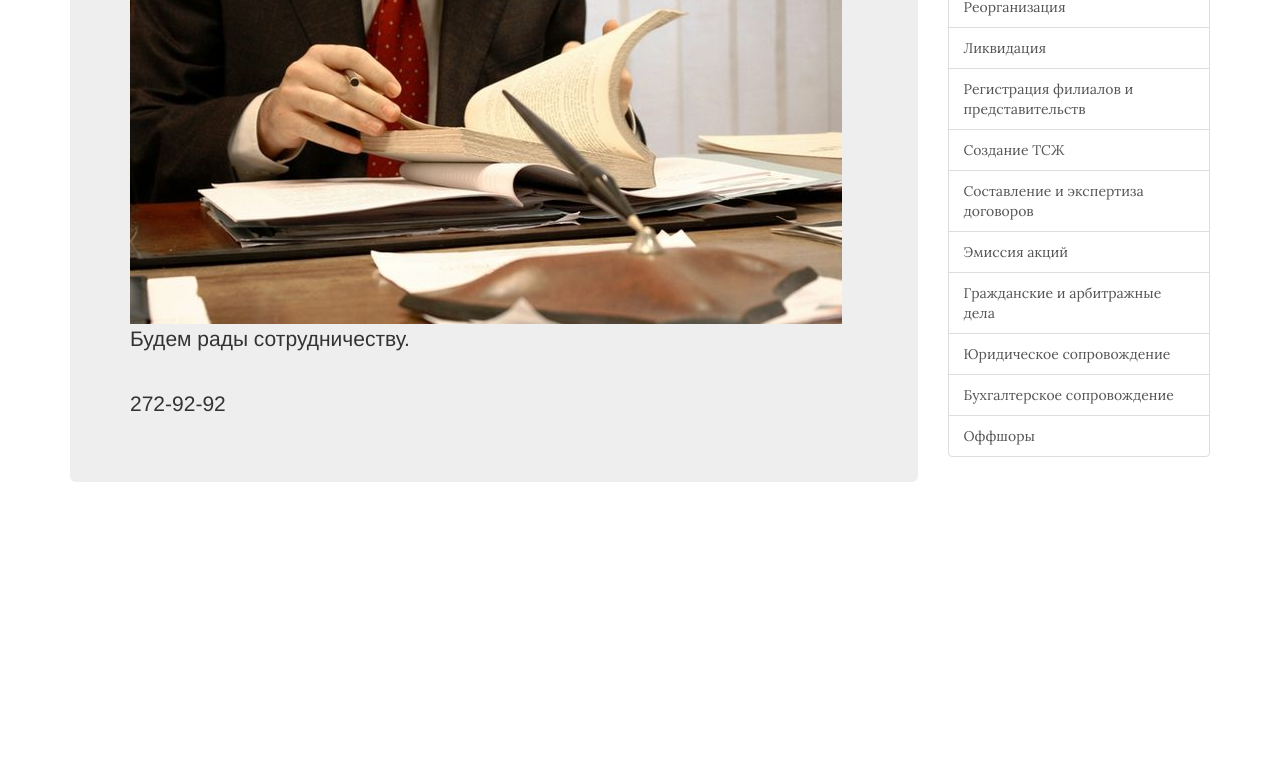
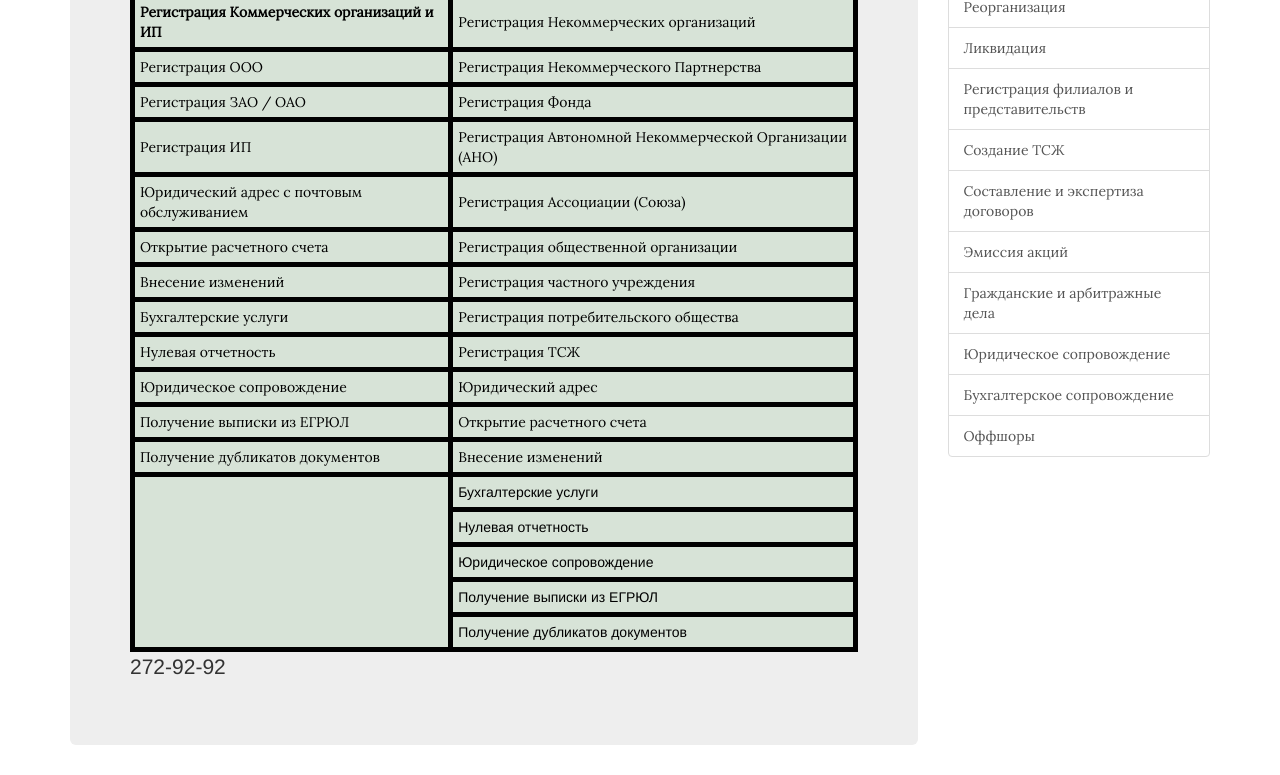
Before and after one commit to SolidShake/Sovetnik, a plain HTML site: page pages/prices.html in a window 1280 px wide. Shown: the part 297-1072 px from the top of the page. Before the commit the page ends 809 px from the top, so only its background shows below. Drawn offline with Linux system fonts and the light colour scheme.

Commit message:
add table and some styles

```diff
--- a/css/style.css
+++ b/css/style.css
@@ -3,3 +3,25 @@
 a {
   font-family: 'Lora', serif;
 }
+
+table {
+    width: 100%; /* Ширина таблицы */
+    background: white; /* Цвет фона таблицы */
+    color: black; /* Цвет текста */
+    border-spacing: 1px; /* Расстояние между ячейками */
+    /*border-radius: 100px;*/
+}
+
+td, th {
+    background: #d7e3d7; /* Цвет фона ячеек */
+    padding: 5px; /* Поля вокруг текста */
+    border: 5px solid black;
+}
+
+tr td a {
+  color: black;
+}
+
+tr td a:hover {
+  color: grey;
+}
--- a/pages/prices.html
+++ b/pages/prices.html
@@ -33,9 +33,76 @@
 
 	    <div class="col-xs-12 col-sm-9">
           <div class="jumbotron">
-            <h2>Регистрация ООО и ликвидация фирм</h2></br></br>
-            <img src="../main.jpg" alt="изображение" />
-            <p>Будем рады сотрудничеству.</p></br>
+            <h1>Услуги</h1>
+            <table>
+              <tr>
+                  <td colspan="2"><a href="#" style="font-size: 40px; text-align: right;">Регистрация организаций</a></td>
+              </tr>
+              <tr>
+                  <td><a href="#"><b>Регистрация Коммерческих организаций и ИП</b></a></td>
+                  <td><a href="#">Регистрация Некоммерческих организаций</a></td>
+              </tr>
+              <tr>
+                  <td><a href="#">Регистрация ООО</a></td>
+                  <td><a href="#">Регистрация Некоммерческого Партнерства</a></td>
+              </tr>
+              <tr>
+                  <td><a href="#">Регистрация ЗАО / ОАО</a></td>
+                  <td><a href="#">Регистрация Фонда</a></td>
+              </tr>
+              <tr>
+                  <td><a href="#">Регистрация ИП</a></td>
+                  <td><a href="#">Регистрация Автономной Некоммерческой Организации (АНО)</a></td>
+              </tr>
+              <tr>
+                  <td><a href="#">Юридический адрес с почтовым обслуживанием</a></td>
+                  <td><a href="#">Регистрация Ассоциации (Союза)</a></td>
+              </tr>
+              <tr>
+                  <td><a href="#">Открытие расчетного счета</a></td>
+                  <td><a href="#">Регистрация общественной организации</a></td>
+              </tr>
+              <tr>
+                  <td><a href="#">Внесение изменений</a></td>
+                  <td><a href="#">Регистрация частного учреждения</a></td>
+              </tr>
+              <tr>
+                  <td><a href="#">Бухгалтерские услуги</a></td>
+                  <td><a href="#">Регистрация потребительского общества</a></td>
+              </tr>
+              <tr>
+                  <td><a href="#">Нулевая отчетность</a></td>
+                  <td><a href="#">Регистрация ТСЖ</a></td>
+              </tr>
+              <tr>
+                  <td><a href="#">Юридическое сопровождение</a></td>
+                  <td><a href="#">Юридический адрес</a></td>
+              </tr>
+              <tr>
+                  <td><a href="#">Получение выписки из ЕГРЮЛ</a></td>
+                  <td><a href="#">Открытие расчетного счета</a></td>
+              </tr>
+              <tr>
+                  <td><a href="#">Получение дубликатов документов</a></td>
+                  <td><a href="#">Внесение изменений</a></td>
+              </tr>
+              <tr>
+                  <td rowspan="5"></td>
+                  <td>Бухгалтерские услуги</td>
+              </tr>
+              <tr>
+                  <td>Нулевая отчетность</td>
+              </tr>
+              <tr>
+                  <td>Юридическое сопровождение</td>
+              </tr>
+              <tr>
+                  <td>Получение выписки из ЕГРЮЛ</td>
+              </tr>
+              <tr>
+                  <td>Получение дубликатов документов</td>
+              </tr>
+          </table>
             <p>272-92-92</p>
           </div>
 	  	</div>
```
